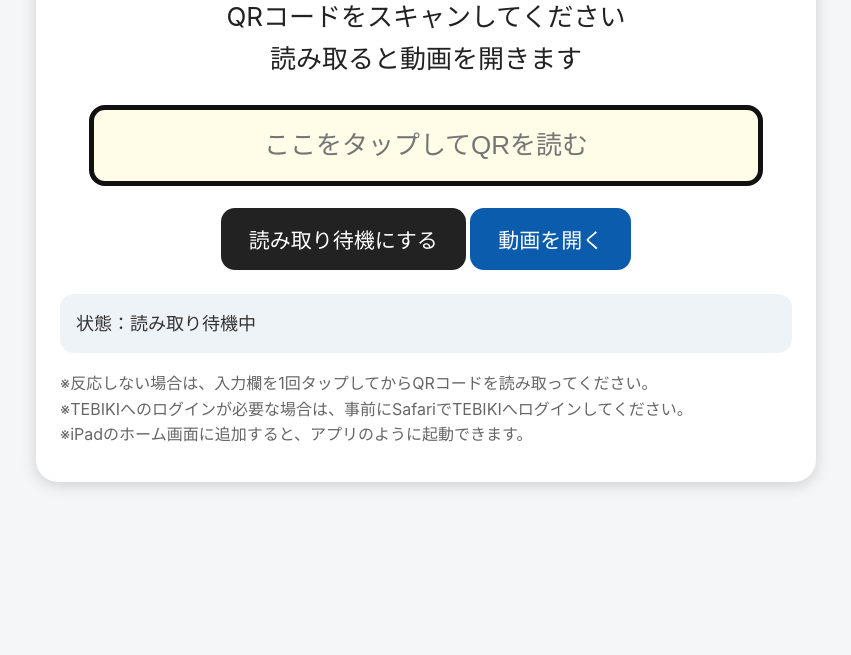
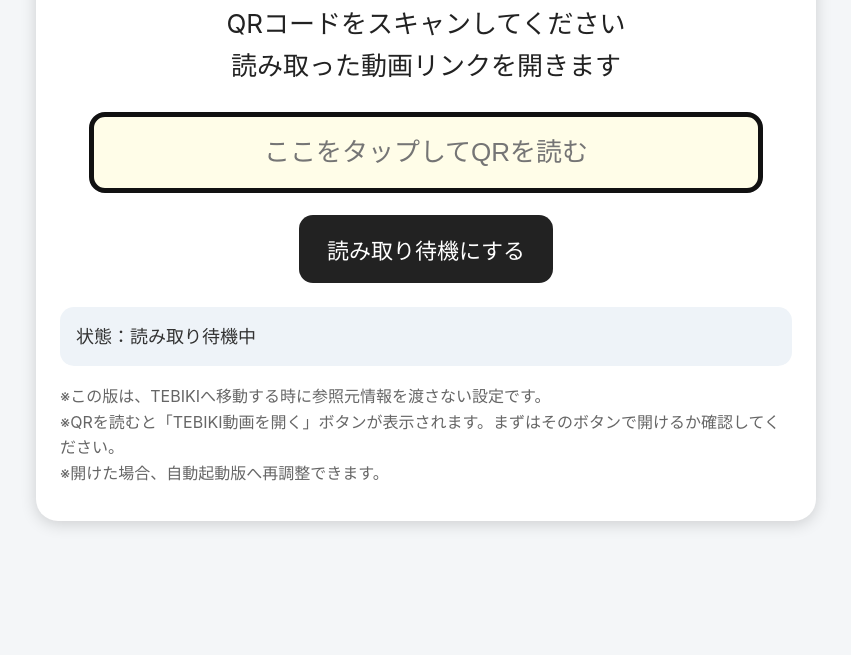
Before and after one commit to youichi4012025-art/tebiki-qr, a plain HTML site: page index.html in a window 1280 px wide. Shown: the part 145-800 px from the top of the page, without its empty margins (214-1065 px from the left). Drawn offline with Linux system fonts and the light colour scheme.

Commit message:
Update index.html

```diff
--- a/index.html
+++ b/index.html
@@ -3,9 +3,9 @@
 <head>
   <meta charset="UTF-8">
   <meta name="viewport" content="width=device-width, initial-scale=1.0, user-scalable=no">
+  <meta name="referrer" content="no-referrer">
   <meta name="apple-mobile-web-app-capable" content="yes">
   <meta name="apple-mobile-web-app-title" content="TEBIKI QR">
-  <meta name="format-detection" content="telephone=no">
   <title>TEBIKI QR読取</title>
   <style>
     body {
@@ -15,32 +15,26 @@
       font-family: -apple-system, BlinkMacSystemFont, "Helvetica Neue", Arial, sans-serif;
       text-align: center;
     }
-
     .wrap {
       max-width: 780px;
       margin: 0 auto;
       padding: 36px 18px;
     }
-
     .card {
-      background: #ffffff;
+      background: #fff;
       border-radius: 22px;
       padding: 34px 24px;
       box-shadow: 0 3px 16px rgba(0,0,0,0.16);
     }
-
     h1 {
       margin: 8px 0 18px;
       font-size: 36px;
-      line-height: 1.25;
     }
-
     .message {
       font-size: 26px;
       line-height: 1.6;
       margin: 16px 0 26px;
     }
-
     #qrInput {
       width: 92%;
       font-size: 26px;
@@ -49,32 +43,28 @@
       border-radius: 16px;
       text-align: center;
       box-sizing: border-box;
-      background: #ffffff;
+      background: #fff;
     }
-
     #qrInput:focus {
       background: #fffde8;
       outline: none;
       border: 5px solid #111;
     }
-
     .btn {
       display: inline-block;
       margin-top: 22px;
-      padding: 16px 28px;
+      padding: 18px 28px;
       border: none;
       border-radius: 14px;
       background: #222;
       color: #fff;
-      font-size: 21px;
+      font-size: 22px;
       cursor: pointer;
       text-decoration: none;
     }
-
     .btn-blue {
       background: #0b5cad;
     }
-
     .status {
       margin-top: 24px;
       padding: 16px;
@@ -86,7 +76,6 @@
       word-break: break-all;
       text-align: left;
     }
-
     .small {
       margin-top: 18px;
       color: #666;
@@ -94,7 +83,6 @@
       line-height: 1.6;
       text-align: left;
     }
-
     #openLink {
       display: none;
     }
@@ -107,7 +95,7 @@
 
       <div class="message">
         QRコードをスキャンしてください<br>
-        読み取ると動画を開きます
+        読み取った動画リンクを開きます
       </div>
 
       <input
@@ -122,17 +110,16 @@
 
       <br>
       <button class="btn" onclick="ready()">読み取り待機にする</button>
-      <button class="btn btn-blue" onclick="openVideo()">動画を開く</button>
-      <a id="openLink" class="btn btn-blue" href="#" target="_self">リンクで開く</a>
+      <a id="openLink" class="btn btn-blue" href="#" rel="noreferrer noopener">TEBIKI動画を開く</a>
 
       <div class="status" id="status">
         状態：読み取り待機中
       </div>
 
       <div class="small">
-        ※反応しない場合は、入力欄を1回タップしてからQRコードを読み取ってください。<br>
-        ※TEBIKIへのログインが必要な場合は、事前にSafariでTEBIKIへログインしてください。<br>
-        ※iPadのホーム画面に追加すると、アプリのように起動できます。
+        ※この版は、TEBIKIへ移動する時に参照元情報を渡さない設定です。<br>
+        ※QRを読むと「TEBIKI動画を開く」ボタンが表示されます。まずはそのボタンで開けるか確認してください。<br>
+        ※開けた場合、自動起動版へ再調整できます。
       </div>
     </div>
   </div>
@@ -142,20 +129,17 @@
     const status = document.getElementById("status");
     const openLink = document.getElementById("openLink");
     let timer = null;
-    let lastOpened = "";
 
     function ready() {
       input.value = "";
-      lastOpened = "";
       openLink.style.display = "none";
+      openLink.href = "#";
       input.focus();
       status.textContent = "状態：読み取り待機中";
     }
 
     function cleanText(value) {
-      return (value || "")
-        .trim()
-        .replace(/[\r\n\t ]+/g, "");
+      return (value || "").trim().replace(/[\r\n\t ]+/g, "");
     }
 
     function setUrl() {
@@ -164,54 +148,35 @@
       if (!url) {
         status.textContent = "URLが入力されていません。QRコードを読み取ってください。";
         input.focus();
-        return "";
+        return;
       }
 
       if (!(url.startsWith("http://") || url.startsWith("https://"))) {
         status.textContent = "URLではない内容を読み取りました：" + url;
         input.value = "";
         input.focus();
-        return "";
+        return;
       }
 
       openLink.href = url;
       openLink.style.display = "inline-block";
-      status.textContent = "読み取りURL：" + url;
-      return url;
-    }
-
-    function openVideo() {
-      const url = setUrl();
-      if (!url) return;
-
-      if (url === lastOpened) {
-        return;
-      }
-
-      lastOpened = url;
-      status.textContent = "動画を開いています：" + url;
-
-      window.location.href = url;
+      status.textContent = "読み取りURL：" + url + "\n表示された「TEBIKI動画を開く」を押してください。";
     }
 
     input.addEventListener("input", function() {
       clearTimeout(timer);
-      timer = setTimeout(openVideo, 800);
+      timer = setTimeout(setUrl, 500);
     });
 
     input.addEventListener("keydown", function(e) {
       if (e.key === "Enter") {
         e.preventDefault();
         clearTimeout(timer);
-        openVideo();
+        setUrl();
       }
     });
 
     window.addEventListener("load", function() {
-      setTimeout(ready, 600);
-    });
-
-    window.addEventListener("pageshow", function() {
       setTimeout(ready, 600);
     });
 
```
